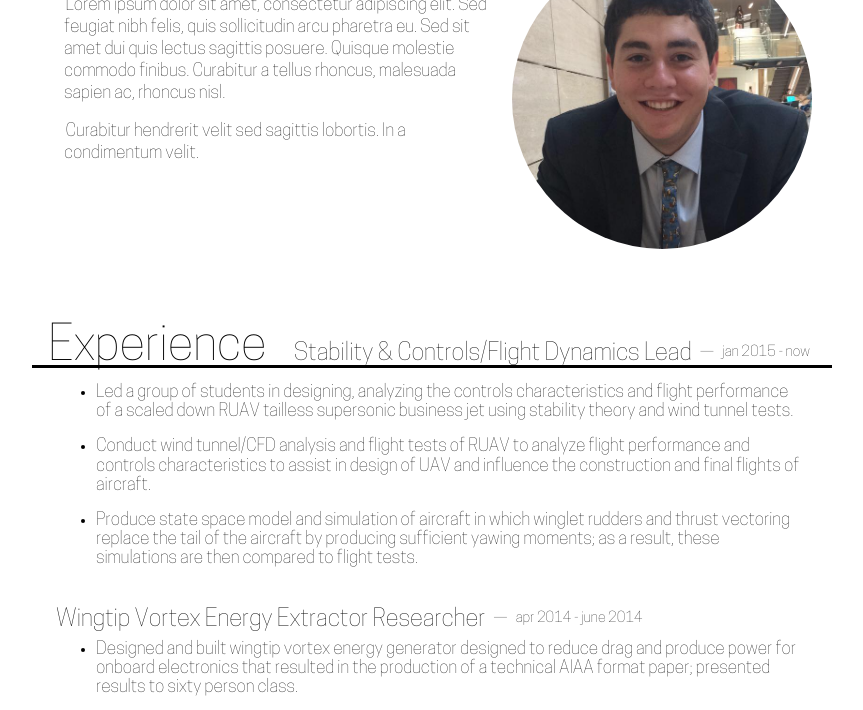
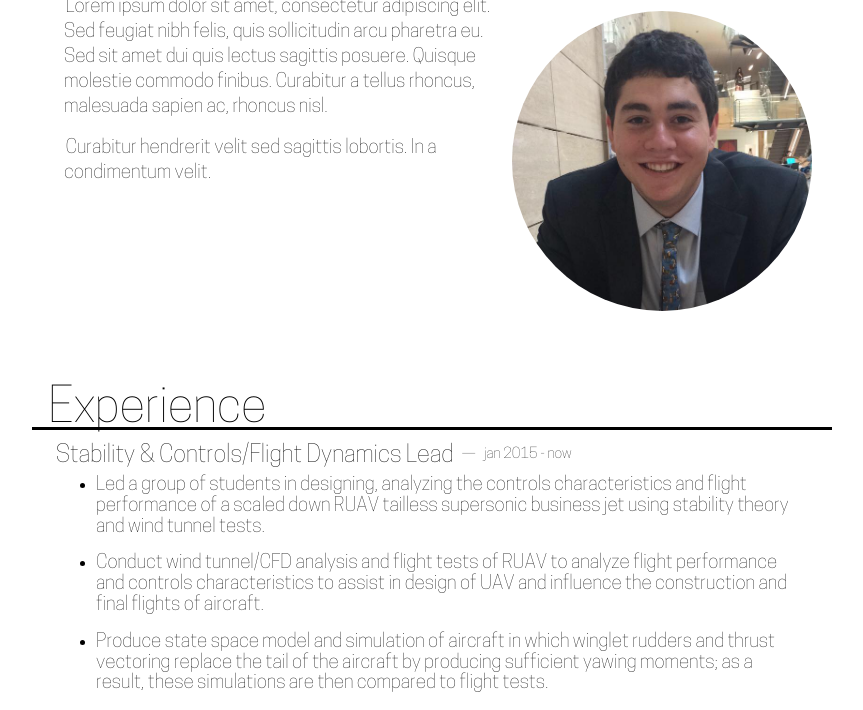
Before and after one commit to tmatthews220/tmatthews220.github.io, a plain HTML site: page index.html in a window 1280 px wide. Shown: the part 544-1254 px from the top of the page, without its empty margins (208-1071 px from the left). Drawn offline with Linux system fonts and the light colour scheme.

Commit message:
Fix style issues

```diff
--- a/src/style/component/_section.scss
+++ b/src/style/component/_section.scss
@@ -18,6 +18,7 @@ section {
     }
 
     h2 {
+        display: block !important;
         font-size: 3rem;
         margin-left: 1rem;
     }
@@ -32,8 +33,8 @@ section {
     }
 
     ul {
-        font-size: 1.1rem;
-        line-height: 1.2rem;
+        font-size: 1.2rem;
+        line-height: 1.3rem;
         margin: 0 0 1rem 2rem;
 
         li {
@@ -42,7 +43,7 @@ section {
     }
 
     p {
-        font-size: 1.1rem;
+        font-size: 1.2rem;
         padding-bottom: 1rem;
         text-indent: .1rem;
     }
--- a/src/style/style.scss
+++ b/src/style/style.scss
@@ -20,7 +20,7 @@ html, body {
 }
 
 body {
-    text-rendering: optimizeLegibility;
+    text-rendering: geometricPrecision;
     font-family: cooper-hewitt;
     font-size: 15pt;
     padding: 0px 20px;
```
Also changed, not shown: src/style/style.css, 1 other file.
